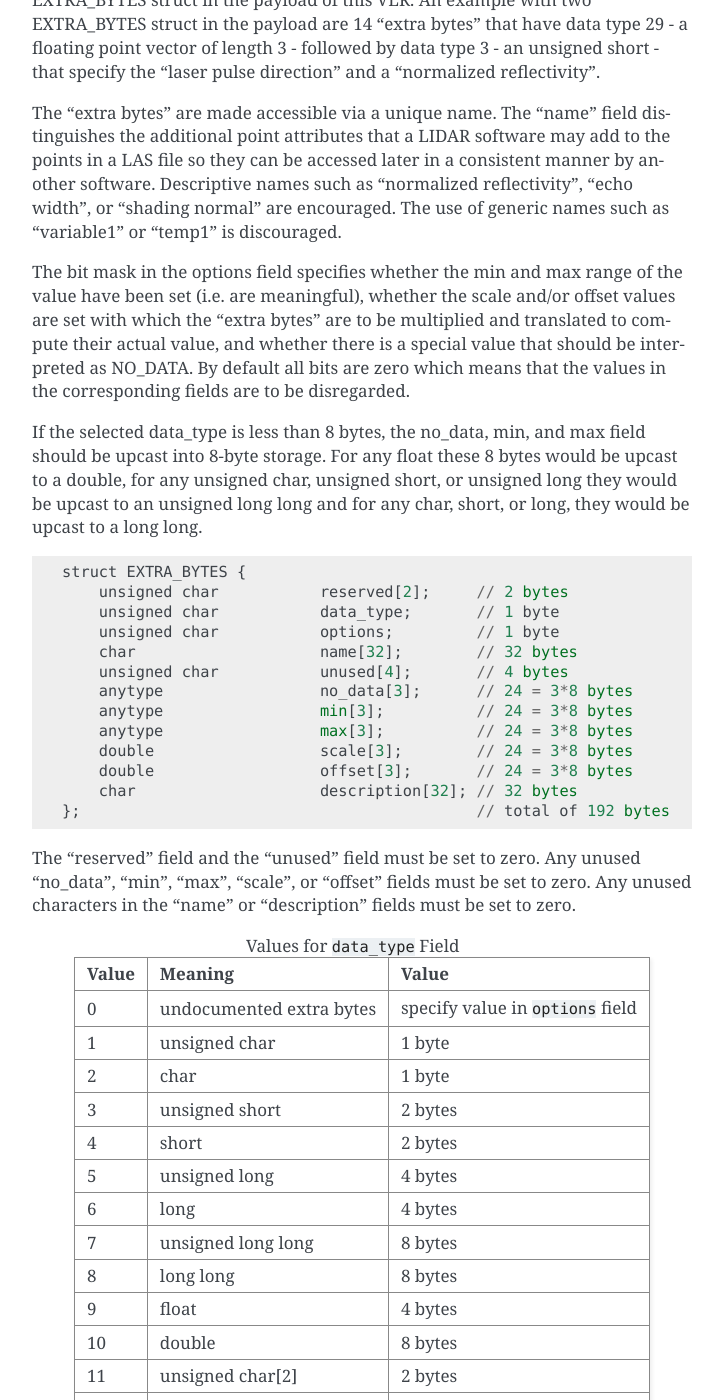
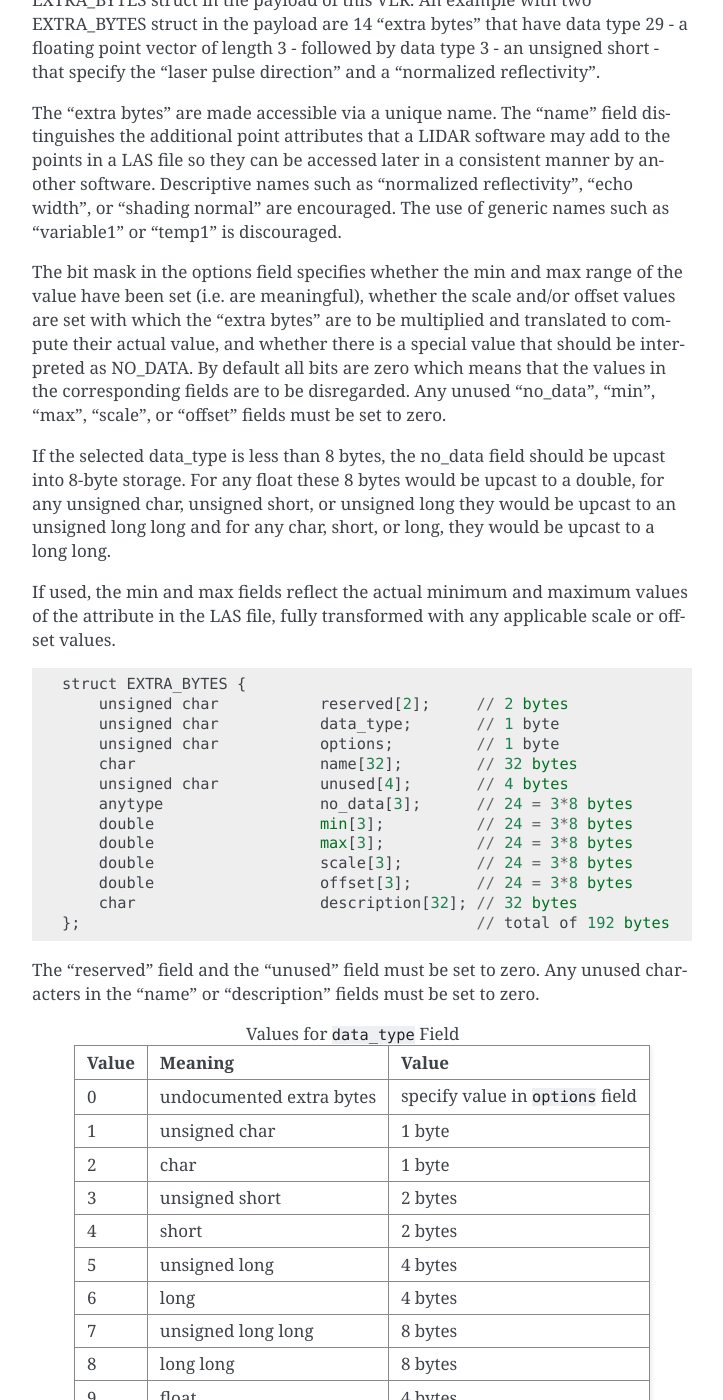
Before and after one commit to ASPRSorg/LAS, a Sphinx documentation site: the page built from source/04_optional_vlrs.txt, in a window 1280 px wide and 1400 px high, scrolled down 1195 px. Shown: the whole window, without its empty margins (388-1111 px from the left). Built offline with Sphinx 7.4.7, drawn with Linux system fonts in a browser that asks for light colours.

Commit message:
Resolved Issue 4 - Changed ExtraByte min/max type to double-float (#64)
Resolved #4 with changing extrabyte min/max to type double-float.

```diff
--- a/source/01_intro.txt
+++ b/source/01_intro.txt
@@ -45,6 +45,11 @@ Summary of LAS 1.4 revisions:
       Legacy Compatibility section to EVLR definition (now s2.7.1).
     * Swapped order of LAS 1.4 Revision History (now s1.1.1) and
       LAS 1.4 Additions (now s1.1.2).
+
+  * Changed type of ExtraByte min/max from ``anytype`` to ``double``.
+    (`I-4 <https://github.com/ASPRSorg/LAS/issues/4>`_)
+
+    * Clarified ExtraByte min/max should be a transformed value.
 
 For detailed information on changes in revisions R14 and newer, review the
 inline differencing provided on the GitHub page: https://github.com/ASPRSorg/LAS
--- a/source/04_optional_vlrs.txt
+++ b/source/04_optional_vlrs.txt
@@ -80,13 +80,18 @@ the value have been set (i.e. are meaningful), whether the scale and/or offset
 values are set with which the "extra bytes" are to be multiplied and translated
 to compute their actual value, and whether there is a special value that should
 be interpreted as NO_DATA. By default all bits are zero which means that the
-values in the corresponding fields are to be disregarded.
+values in the corresponding fields are to be disregarded. Any unused
+"no_data", "min", "max", "scale", or "offset" fields must be set to zero.
 
-If the selected data_type is less than 8 bytes, the no_data, min, and max field
+If the selected data_type is less than 8 bytes, the no_data field
 should be upcast into 8-byte storage. For any float these 8 bytes would be
 upcast to a double, for any unsigned char, unsigned short, or unsigned long
 they would be upcast to an unsigned long long and for any char, short, or long,
 they would be upcast to a long long.
+
+If used, the min and max fields reflect the actual minimum and maximum values
+of the attribute in the LAS file, fully transformed with any applicable scale
+or offset values.
 
 ::
 
@@ -97,15 +102,14 @@ they would be upcast to a long long.
         char                    name[32];        // 32 bytes
         unsigned char           unused[4];       // 4 bytes
         anytype                 no_data[3];      // 24 = 3*8 bytes
-        anytype                 min[3];          // 24 = 3*8 bytes
-        anytype                 max[3];          // 24 = 3*8 bytes
+        double                  min[3];          // 24 = 3*8 bytes
+        double                  max[3];          // 24 = 3*8 bytes
         double                  scale[3];        // 24 = 3*8 bytes
         double                  offset[3];       // 24 = 3*8 bytes
         char                    description[32]; // 32 bytes
     };                                           // total of 192 bytes
 
-The "reserved" field and the "unused" field must be set to zero. Any unused
-"no_data", "min", "max", "scale", or "offset" fields must be set to zero. Any
+The "reserved" field and the "unused" field must be set to zero. Any
 unused characters in the "name" or "description" fields must be set to zero.
 
 
```
